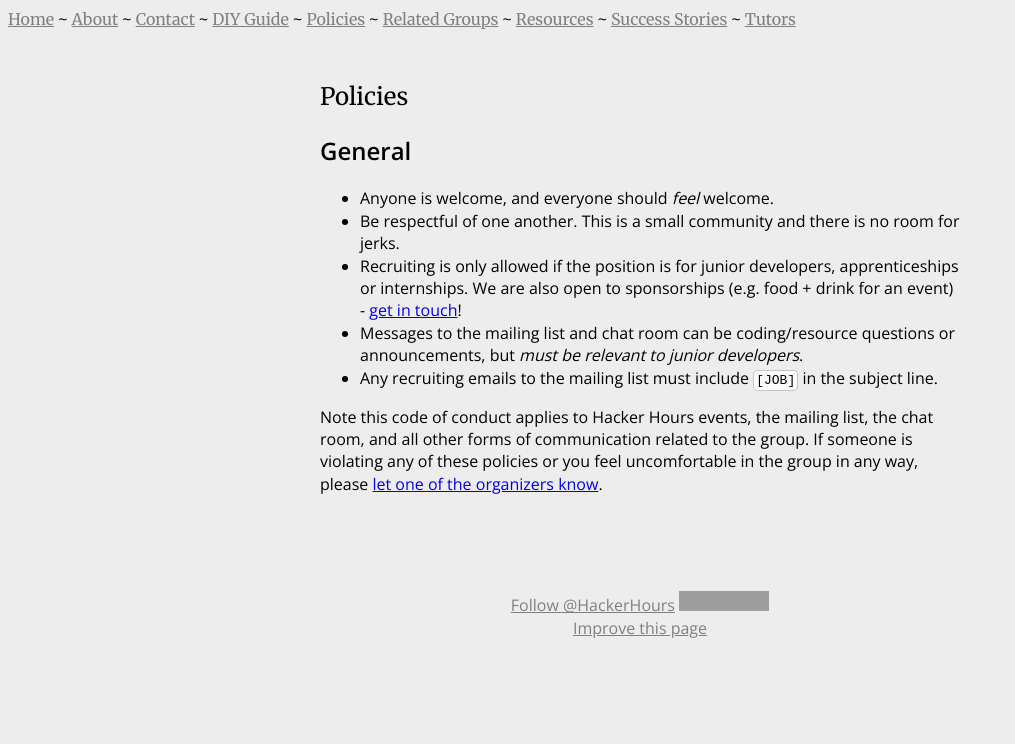
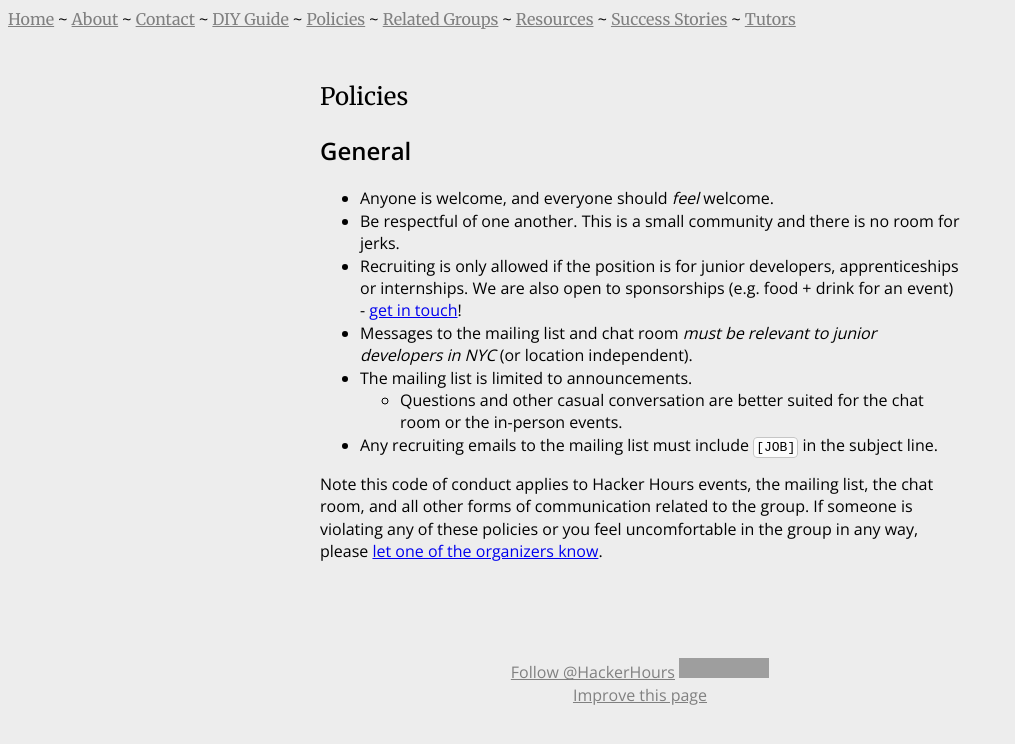
Before and after one commit to HackerHours/hackerhours.org, a Jekyll site: the page built from policies.md, in a window 1280 px wide. Shown: the top 744 px of the page, without its empty margins (0-1015 px from the left). Built offline with Jekyll 4.4.1, drawn with Linux system fonts in a browser that asks for light colours; comment, search, counter and statistics services are not loaded; grey boxes are pictures that could not be loaded.

Commit message:
clarify the scope of the mailing list

```diff
--- a/policies.md
+++ b/policies.md
@@ -7,7 +7,9 @@ title: Policies
 * Anyone is welcome, and everyone should _feel_ welcome.
 * Be respectful of one another.  This is a small community and there is no room for jerks.
 * Recruiting is only allowed if the position is for junior developers, apprenticeships or internships.  We are also open to sponsorships (e.g. food + drink for an event) - [get in touch](/contact.html)!
-* Messages to the mailing list and chat room can be coding/resource questions or announcements, but *must be relevant to junior developers*.
+* Messages to the mailing list and chat room *must be relevant to junior developers in NYC* (or location independent).
+* The mailing list is limited to announcements.
+    * Questions and other casual conversation are better suited for the chat room or the in-person events.
 * Any recruiting emails to the mailing list must include `[JOB]` in the subject line.
 
 Note this code of conduct applies to Hacker Hours events, the mailing list, the chat room, and all other forms of communication related to the group. If someone is violating any of these policies or you feel uncomfortable in the group in any way, please [let one of the organizers know](/contact.html).
```
Also changed, not shown: contact.md (+1 -1 lines).
